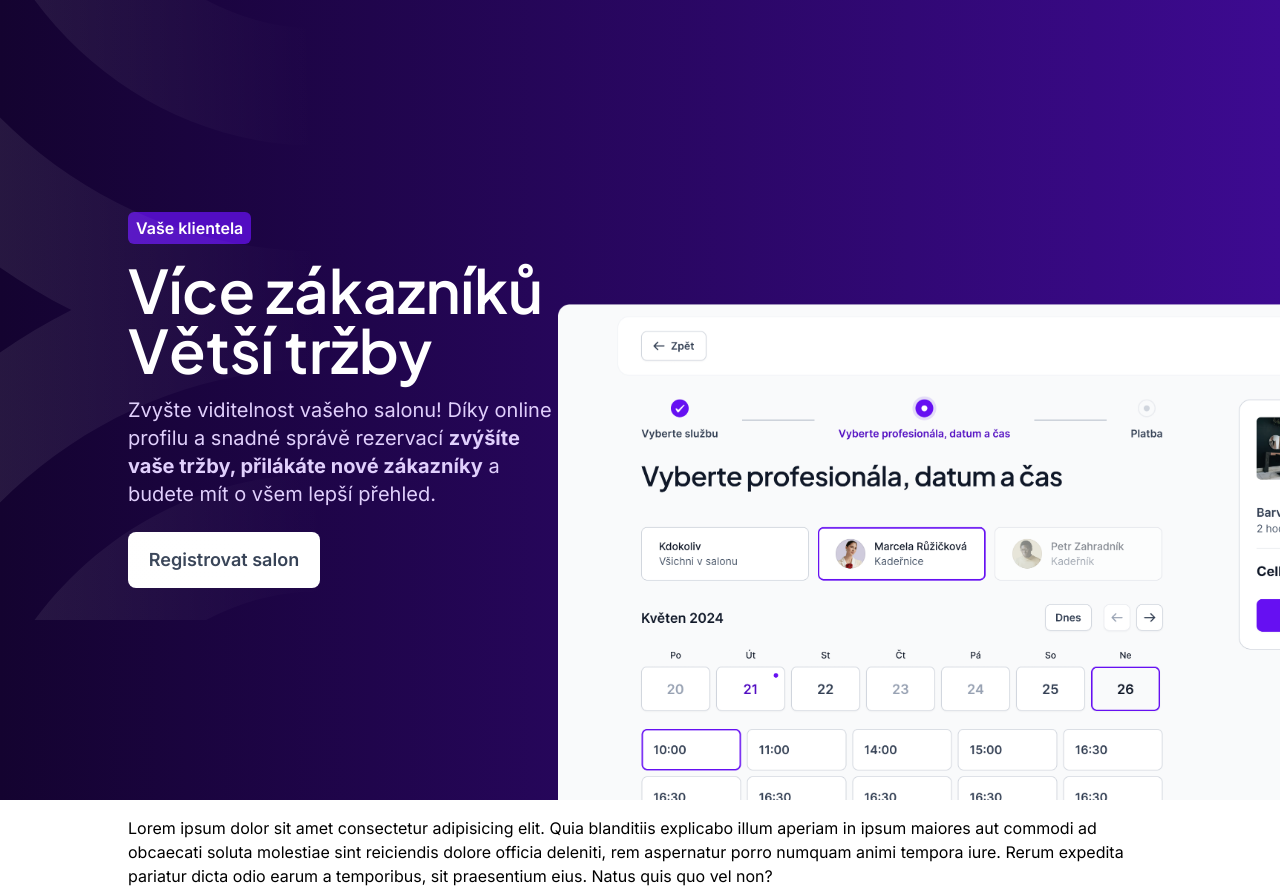
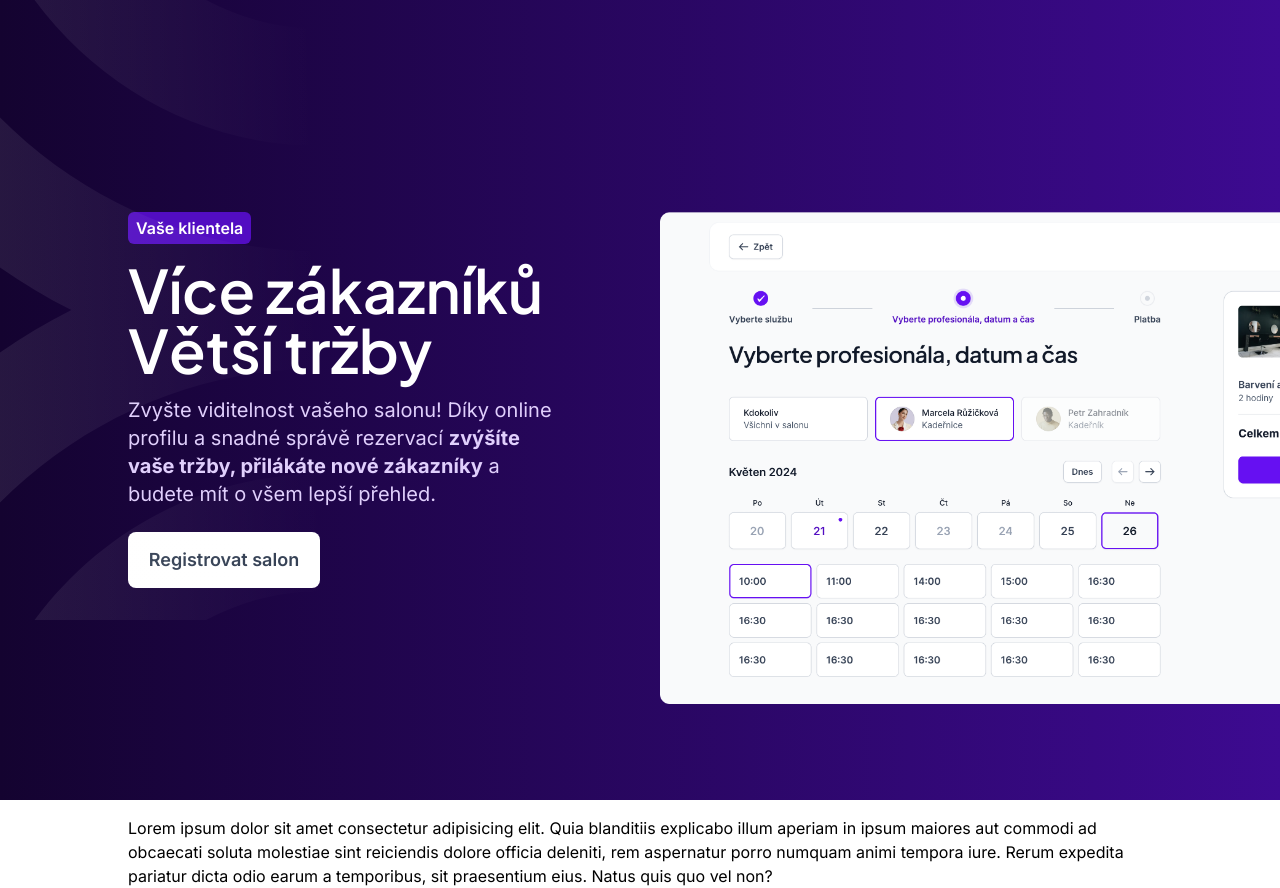
Before and after one commit to patrik-pk/vue-tailwind, a Vue app: page / in a window 1280 px wide. Built offline with nearby package versions, Linux system fonts and the light colour scheme.

Commit message:
responsivity adjustments

```diff
--- a/src/components/HelloWorld.vue
+++ b/src/components/HelloWorld.vue
@@ -1,11 +1,11 @@
 <template>
-  <div :class="customContainerClass" class="relative w-full min-h-screen bg-gradient-to-r from-gradient1 to-gradient2 overflow-hidden">
+  <div :class="customContainerClass" class="relative w-full min-h-screen bg-gradient-to-r from-gradient1 to-gradient2 overflow-hidden lg:flex lg:items-center">
     <div class="absolute top-0 left-0 w-80 h-full">
       <Pattern />
     </div>
 
-    <div class="py-8 flex flex-col w-full min-h-screen lg:flex-row lg:items-center">
-      <div class="flex flex-col">
+    <div class="py-8 flex flex-col w-full min-h-screen lg:flex-row lg:min-h-0" :style="{}">
+      <div class="flex flex-col lg:mr-1/10">
         <div class="text-white font-semibold text-base bg-primary w-fit rounded-md py-1 px-2">Vaše klientela</div>
         <h1 class="text-white font-semibold text-4xl leading-tight mt-4 font-jakarta xl:text-6xl ">Více zákazníků <br> Větší tržby</h1>
         <div class="text-whiteText text-xl mt-4" :style="{maxWidth: '430px'}">
@@ -20,7 +20,7 @@
         </button>
       </div>
 
-      <div class="relative mt-12 min-h-60" :style="{flexGrow: 1}">
+      <div class="relative mt-12 min-h-60 lg:mt-0" :style="{flexGrow: 1, height: '100%' }">
         <img class="absolute top-0 left-0 h-auto max-w-none" :style="{ width: '180%' }" src="./../../public/img.png" alt="">
       </div>
     </div>
--- a/tailwind.config.js
+++ b/tailwind.config.js
@@ -13,6 +13,9 @@ export default {
       padding: {
         '1/10': '10%',
       },
+      margin: {
+        '1/10': '10%',
+      },
     },
     fontFamily: {
       'inter': ["Inter", "sans-serif"],
```
